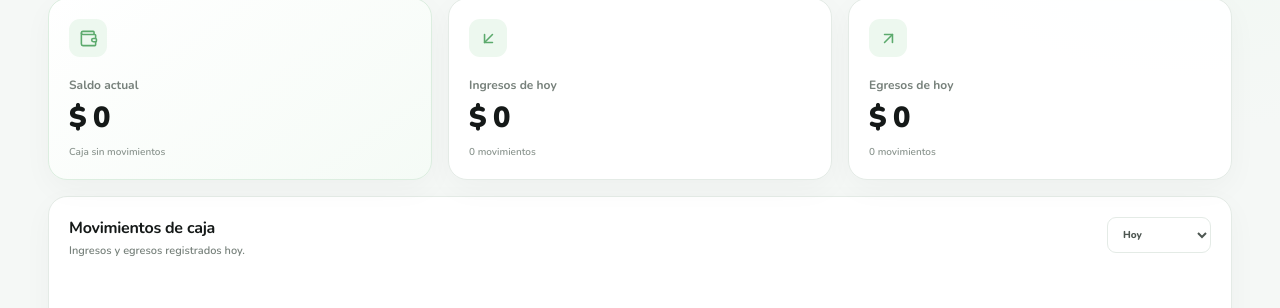
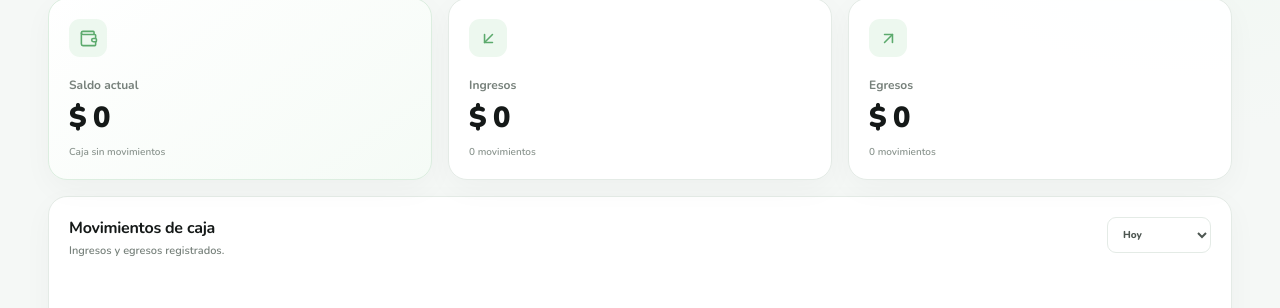
Before and after one commit to MarbellSantana/CityPhone, a Next.js app: page /caja in a window 1280 px wide. Shown: the part 264-572 px from the top of the page. Built offline with nearby package versions, Linux system fonts and the light colour scheme.

Commit message:
Persist and complete cash register functionality

```diff
--- a/app/caja/page.tsx
+++ b/app/caja/page.tsx
@@ -1,29 +1,22 @@
 "use client";
 
-import { FormEvent, useMemo, useState } from "react";
-import { ArrowDownLeft, ArrowUpRight, Plus, Wallet, X } from "lucide-react";
+import { FormEvent, useEffect, useMemo, useState } from "react";
+import { ArrowDownLeft, ArrowUpRight, Plus, Trash2, Wallet, X } from "lucide-react";
 import AppShell from "../components/AppShell";
-
-type Movement = {
-  id: number;
-  type: "Ingreso" | "Egreso";
-  concept: string;
-  amount: number;
-  method: string;
-  note: string;
-  createdAt: string;
-};
-
-const money = new Intl.NumberFormat("es-AR", { style: "currency", currency: "ARS", maximumFractionDigits: 0 });
+import { CashMovement, KEYS, load, money, save } from "../lib/storage";
 
 export default function CajaPage() {
   const [open, setOpen] = useState(false);
-  const [movements, setMovements] = useState<Movement[]>([]);
+  const [movements, setMovements] = useState<CashMovement[]>([]);
   const [type, setType] = useState<"Ingreso" | "Egreso">("Ingreso");
   const [concept, setConcept] = useState("");
   const [amount, setAmount] = useState("");
   const [method, setMethod] = useState("Efectivo");
   const [note, setNote] = useState("");
+  const [period, setPeriod] = useState("Hoy");
+
+  useEffect(() => setMovements(load<CashMovement[]>(KEYS.cash, [])), []);
+  useEffect(() => save(KEYS.cash, movements), [movements]);
 
   const totals = useMemo(() => {
     const income = movements.filter(m => m.type === "Ingreso").reduce((sum, m) => sum + m.amount, 0);
@@ -31,38 +24,33 @@ export default function CajaPage() {
     return { income, expenses, balance: income - expenses };
   }, [movements]);
 
-  function resetForm() {
-    setType("Ingreso");
-    setConcept("");
-    setAmount("");
-    setMethod("Efectivo");
-    setNote("");
-  }
+  const filtered = useMemo(() => {
+    const now = new Date();
+    return movements.filter(m => {
+      const d = new Date(m.createdAt);
+      if (period === "Hoy") return d.toDateString() === now.toDateString();
+      if (period === "Esta semana") return now.getTime() - d.getTime() <= 7 * 86400000;
+      return d.getMonth() === now.getMonth() && d.getFullYear() === now.getFullYear();
+    });
+  }, [movements, period]);
+
+  function resetForm() { setType("Ingreso"); setConcept(""); setAmount(""); setMethod("Efectivo"); setNote(""); }
 
   function saveMovement(event: FormEvent) {
     event.preventDefault();
     const numericAmount = Number(amount.replace(",", "."));
     if (!concept.trim() || !Number.isFinite(numericAmount) || numericAmount <= 0) return;
+    setMovements(current => [{ id:Date.now(), type, concept:concept.trim(), amount:numericAmount, method, note:note.trim(), createdAt:new Date().toISOString(), source:"manual" }, ...current]);
+    resetForm(); setOpen(false);
+  }
 
-    setMovements(current => [{
-      id: Date.now(),
-      type,
-      concept: concept.trim(),
-      amount: numericAmount,
-      method,
-      note: note.trim(),
-      createdAt: new Date().toLocaleTimeString("es-AR", { hour: "2-digit", minute: "2-digit" }),
-    }, ...current]);
-
-    resetForm();
-    setOpen(false);
-  }
+  function removeMovement(id:number) { setMovements(v => v.filter(m => m.id !== id)); }
 
   return <AppShell title="Caja" subtitle="Controla apertura, ingresos, egresos y saldo del día." active="Caja" action={<button className="primary-button" onClick={() => setOpen(true)}><Plus size={18}/> Nuevo movimiento</button>}>
     <section className="kpis page-kpis">
       <div className="card kpi-card"><div className="kpi-top"><span className="icon-box"><Wallet size={19}/></span></div><div className="kpi-label">Saldo actual</div><div className="kpi-value">{money.format(totals.balance)}</div><div className="kpi-foot">{movements.length ? `${movements.length} movimientos registrados` : "Caja sin movimientos"}</div></div>
-      <div className="card kpi-card"><div className="kpi-top"><span className="icon-box"><ArrowDownLeft size={19}/></span></div><div className="kpi-label">Ingresos de hoy</div><div className="kpi-value">{money.format(totals.income)}</div><div className="kpi-foot">{movements.filter(m => m.type === "Ingreso").length} movimientos</div></div>
-      <div className="card kpi-card"><div className="kpi-top"><span className="icon-box"><ArrowUpRight size={19}/></span></div><div className="kpi-label">Egresos de hoy</div><div className="kpi-value">{money.format(totals.expenses)}</div><div className="kpi-foot">{movements.filter(m => m.type === "Egreso").length} movimientos</div></div>
+      <div className="card kpi-card"><div className="kpi-top"><span className="icon-box"><ArrowDownLeft size={19}/></span></div><div className="kpi-label">Ingresos</div><div className="kpi-value">{money.format(totals.income)}</div><div className="kpi-foot">{movements.filter(m => m.type === "Ingreso").length} movimientos</div></div>
+      <div className="card kpi-card"><div className="kpi-top"><span className="icon-box"><ArrowUpRight size={19}/></span></div><div className="kpi-label">Egresos</div><div className="kpi-value">{money.format(totals.expenses)}</div><div className="kpi-foot">{movements.filter(m => m.type === "Egreso").length} movimientos</div></div>
     </section>
 
     {open && <section className="card workspace-card section-gap">
@@ -78,10 +66,10 @@ export default function CajaPage() {
     </section>}
 
     <section className="card workspace-card section-gap">
-      <div className="card-heading"><div><h2>Movimientos de caja</h2><p>Ingresos y egresos registrados hoy.</p></div><select className="period-select"><option>Hoy</option><option>Esta semana</option><option>Este mes</option></select></div>
-      {movements.length === 0 ? <div className="empty-state"><Wallet size={34}/><b>Todavía no hay movimientos</b><span>Los cobros en efectivo y movimientos manuales aparecerán aquí.</span></div> : <div className="sales-table">
-        <div className="table-head"><span>Hora</span><span>Concepto</span><span>Tipo</span><span>Método</span><span>Monto</span></div>
-        {movements.map(m => <div className="table-row" key={m.id}><div><b>{m.createdAt}</b><small>{m.note || "Sin observación"}</small></div><span>{m.concept}</span><span className="method">{m.type}</span><span>{m.method}</span><strong>{m.type === "Egreso" ? "-" : "+"}{money.format(m.amount)}</strong></div>)}
+      <div className="card-heading"><div><h2>Movimientos de caja</h2><p>Ingresos y egresos registrados.</p></div><select className="period-select" value={period} onChange={e => setPeriod(e.target.value)}><option>Hoy</option><option>Esta semana</option><option>Este mes</option></select></div>
+      {filtered.length === 0 ? <div className="empty-state"><Wallet size={34}/><b>Todavía no hay movimientos</b><span>Los cobros en efectivo y movimientos manuales aparecerán aquí.</span></div> : <div className="sales-table">
+        <div className="table-head"><span>Fecha</span><span>Concepto</span><span>Tipo</span><span>Método</span><span>Monto</span></div>
+        {filtered.map(m => <div className="table-row" key={m.id}><div><b>{new Date(m.createdAt).toLocaleDateString("es-AR")}</b><small>{new Date(m.createdAt).toLocaleTimeString("es-AR",{hour:"2-digit",minute:"2-digit"})} · {m.note || "Sin observación"}</small></div><span>{m.concept}</span><span className="method">{m.type}</span><span>{m.method}</span><strong>{m.type === "Egreso" ? "-" : "+"}{money.format(m.amount)}</strong>{m.source !== "sale" && <button className="ghost-button" onClick={() => removeMovement(m.id)} title="Eliminar"><Trash2 size={14}/></button>}</div>)}
       </div>}
     </section>
   </AppShell>;
```
